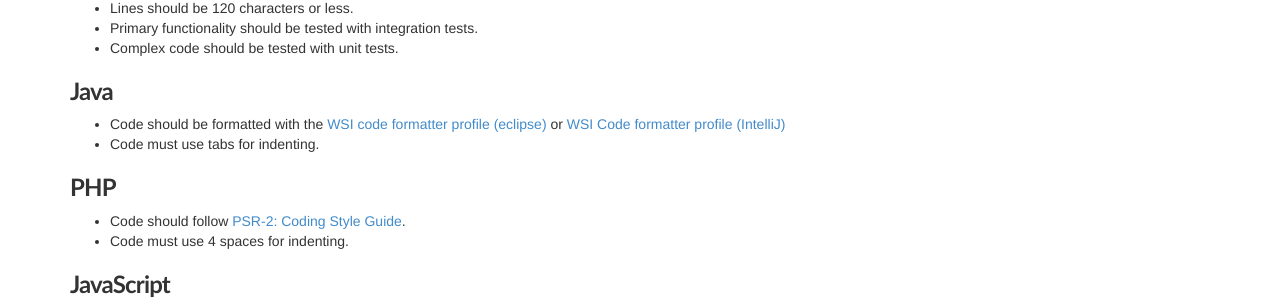
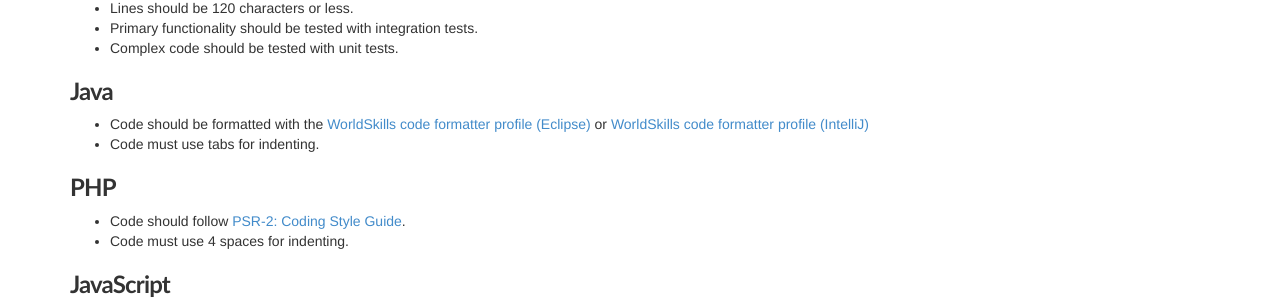
Before and after one commit to worldskills/worldskills.github.io, a Jekyll site: the page built from guidelines/development.md, in a window 1280 px wide. Shown: the part 464-772 px from the top of the page. Built offline with Jekyll 4.4.1, drawn with Linux system fonts in a browser that asks for light colours.

Commit message:
Updated development guideline text

```diff
--- a/guidelines/development.md
+++ b/guidelines/development.md
@@ -17,7 +17,7 @@ Coding guidelines and best practices for code development.
 - Complex code should be tested with unit tests.
 
 ### Java
-- Code should be formatted with the [WSI code formatter profile (eclipse)](/assets/xml/WSI.xml) or [WSI Code formatter profile (IntelliJ)](/assets/xml/WSI.IntelliJ.xml)
+- Code should be formatted with the [WorldSkills code formatter profile (Eclipse)](/assets/xml/WSI.xml) or [WorldSkills code formatter profile (IntelliJ)](/assets/xml/WSI.IntelliJ.xml)
 - Code must use tabs for indenting.
 
 ### PHP
```
